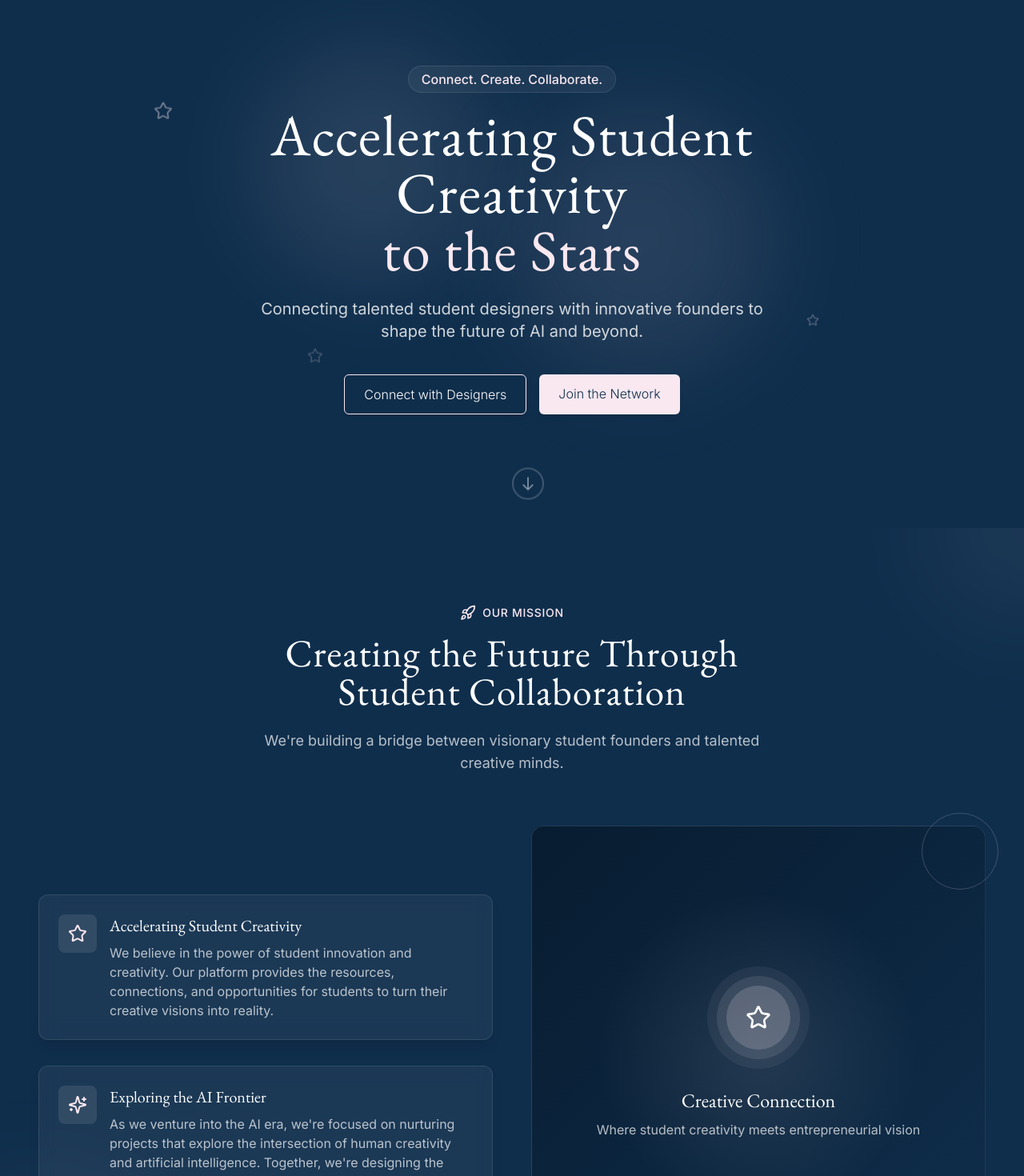
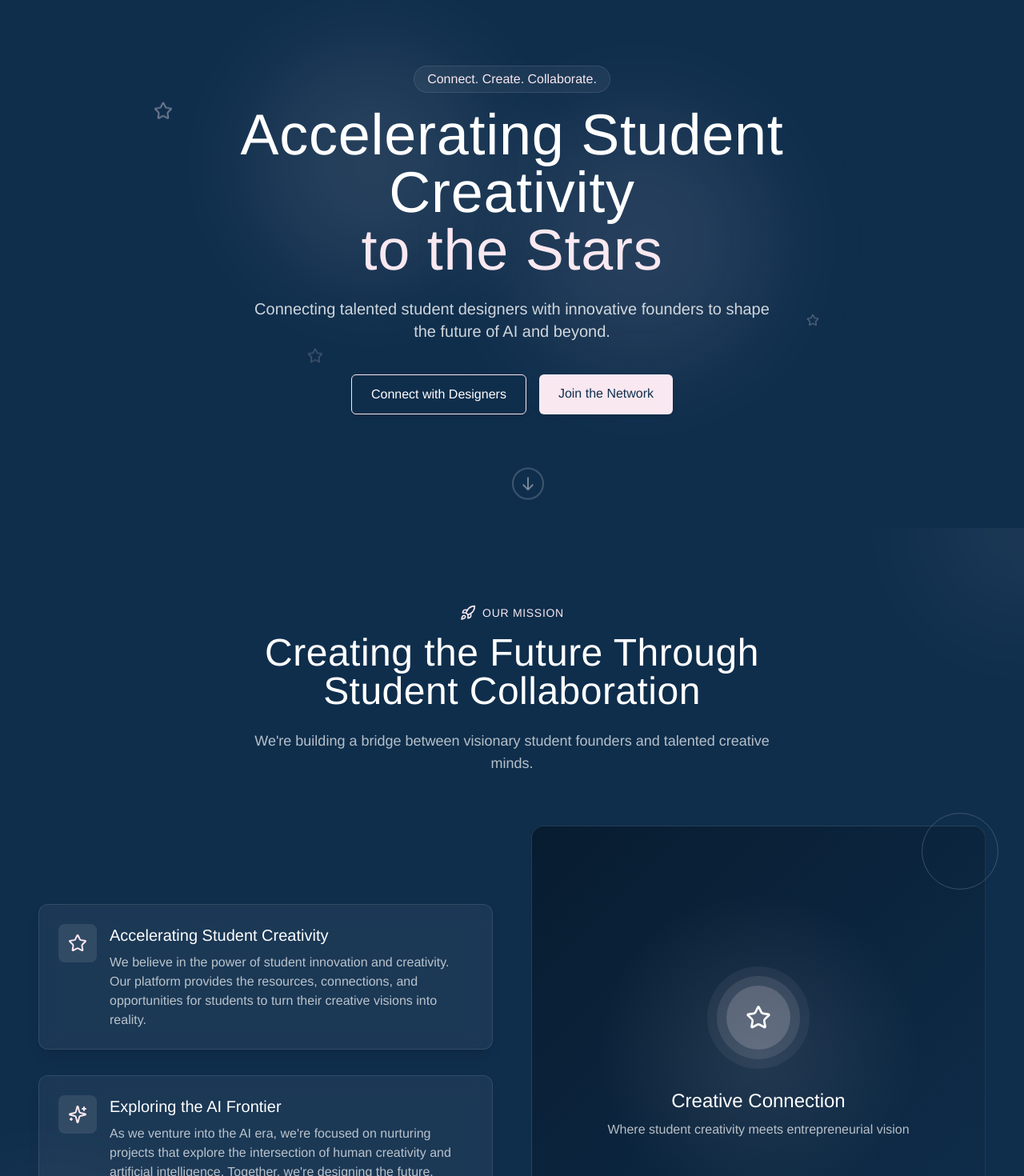
Before and after one commit to manyuagashe/nceladus-landing-page, a React (Vite) app: page / in a window 1280 px wide. Shown: the part 140-1610 px from the top of the page at 80% size. Built offline with nearby package versions, Linux system fonts and the light colour scheme.

Commit message:
Update website font
Update the website to use Helvetica font.

```diff
--- a/src/components/Hero.tsx
+++ b/src/components/Hero.tsx
@@ -66,15 +66,15 @@ const Hero = () => {
       {/* Content */}
       <div className="relative z-10 max-w-4xl mx-auto text-center">
         <div className="inline-block mb-4 px-4 py-1 rounded-full bg-white/5 border border-white/10 animate-on-scroll">
-          <span className="text-nceladus-light font-medium">Connect. Create. Collaborate.</span>
+          <span className="text-nceladus-light font-medium font-helvetica">Connect. Create. Collaborate.</span>
         </div>
 
-        <h1 className="heading text-5xl md:text-7xl mb-6 animate-on-scroll" style={{ fontWeight: 400 }}>
+        <h1 className="heading text-5xl md:text-7xl mb-6 animate-on-scroll font-helvetica font-light">
           Accelerating Student Creativity
           <span className="block text-nceladus-light">to the Stars</span>
         </h1>
 
-        <p className="text-lg md:text-xl text-white/80 mb-10 max-w-2xl mx-auto animate-on-scroll">
+        <p className="text-lg md:text-xl text-white/80 mb-10 max-w-2xl mx-auto animate-on-scroll font-helvetica font-light">
           Connecting talented student designers with innovative founders
           to shape the future of AI and beyond.
         </p>
--- a/src/components/Mission.tsx
+++ b/src/components/Mission.tsx
@@ -45,12 +45,12 @@ const Mission = () => {
         <div className="text-center mb-16">
           <div className="inline-flex items-center justify-center space-x-2 mb-4 animate-on-scroll">
             <Rocket size={20} className="text-nceladus-light" />
-            <span className="text-nceladus-light uppercase tracking-wider text-sm font-medium">Our Mission</span>
+            <span className="text-nceladus-light uppercase tracking-wider text-sm font-medium font-helvetica">Our Mission</span>
           </div>
-          <h2 className="heading text-4xl md:text-5xl mb-6 animate-on-scroll">
+          <h2 className="heading text-4xl md:text-5xl mb-6 animate-on-scroll font-helvetica font-light">
             Creating the Future Through <br /> Student Collaboration
           </h2>
-          <p className="text-lg text-white/70 max-w-2xl mx-auto animate-on-scroll">
+          <p className="text-lg text-white/70 max-w-2xl mx-auto animate-on-scroll font-helvetica font-light">
             We're building a bridge between visionary student founders and talented creative minds.
           </p>
         </div>
@@ -64,8 +64,8 @@ const Mission = () => {
                     <Star size={24} className="text-nceladus-light" />
                   </div>
                   <div>
-                    <h3 className="text-xl font-eb-garamond mb-2">Accelerating Student Creativity</h3>
-                    <p className="text-white/70">
+                    <h3 className="text-xl font-helvetica font-light mb-2">Accelerating Student Creativity</h3>
+                    <p className="text-white/70 font-helvetica font-light">
                       We believe in the power of student innovation and creativity.
                       Our platform provides the resources, connections, and opportunities
                       for students to turn their creative visions into reality.
@@ -80,8 +80,8 @@ const Mission = () => {
                     <Sparkles size={24} className="text-nceladus-light" />
                   </div>
                   <div>
-                    <h3 className="text-xl font-eb-garamond mb-2">Exploring the AI Frontier</h3>
-                    <p className="text-white/70">
+                    <h3 className="text-xl font-helvetica font-light mb-2">Exploring the AI Frontier</h3>
+                    <p className="text-white/70 font-helvetica font-light">
                       As we venture into the AI era, we're focused on nurturing projects
                       that explore the intersection of human creativity and artificial intelligence.
                       Together, we're designing the future.
@@ -105,8 +105,8 @@ const Mission = () => {
                       <Star size={32} className="text-white" />
                     </div>
                   </div>
-                  <h3 className="text-2xl font-eb-garamond mb-2">Creative Connection</h3>
-                  <p className="text-white/70">
+                  <h3 className="text-2xl font-helvetica font-light mb-2">Creative Connection</h3>
+                  <p className="text-white/70 font-helvetica font-light">
                     Where student creativity meets
                     entrepreneurial vision
                   </p>
--- a/src/components/Navbar.tsx
+++ b/src/components/Navbar.tsx
@@ -30,7 +30,7 @@ const Navbar = () => {
     >
       <div className="max-w-7xl mx-auto flex justify-between items-center">
         <a href="#" className="flex items-center space-x-2">
-          <span className="text-2xl font-eb-garamond text-white tracking-wider">nceladus</span>
+          <span className="text-2xl font-helvetica font-light text-white tracking-wide">nceladus</span>
         </a>
 
         {/* Desktop Navigation */}
@@ -39,7 +39,7 @@ const Navbar = () => {
             <a
               key={item}
               href={`#${item.toLowerCase()}`}
-              className="text-white hover:text-nceladus-light transition-colors duration-300 link-hover"
+              className="text-white hover:text-nceladus-light transition-colors duration-300 link-hover font-helvetica font-light"
             >
               {item}
             </a>
@@ -67,7 +67,7 @@ const Navbar = () => {
             <a
               key={item}
               href={`#${item.toLowerCase()}`}
-              className="text-xl text-white hover:text-nceladus-light transition-colors duration-300 py-2"
+              className="text-xl text-white hover:text-nceladus-light transition-colors duration-300 py-2 font-helvetica font-light"
               onClick={() => setMobileMenuOpen(false)}
             >
               {item}
--- a/src/index.css
+++ b/src/index.css
@@ -1,4 +1,3 @@
-
 @import url('https://fonts.googleapis.com/css2?family=Inter:wght@300;400;500;600;700&display=swap');
 @import url('https://fonts.googleapis.com/css2?family=EB+Garamond:wght@400;500;600&display=swap');
 
@@ -93,7 +92,7 @@
   }
 
   body {
-    @apply bg-nceladus-dark text-white font-sans;
+    @apply bg-nceladus-dark text-white font-helvetica;
     overflow-x: hidden;
   }
 
@@ -108,12 +107,12 @@
   }
 
   .accent-text {
-    @apply text-nceladus-light font-eb-garamond;
+    @apply text-nceladus-light font-helvetica;
   }
 
   .heading {
-    @apply font-eb-garamond tracking-wide font-normal leading-tight;
-    letter-spacing: 0.02em;
+    @apply font-helvetica tracking-normal font-light leading-tight;
+    letter-spacing: 0.01em;
   }
 
   .link-hover {
--- a/tailwind.config.ts
+++ b/tailwind.config.ts
@@ -76,8 +76,8 @@ export default {
 				sm: 'calc(var(--radius) - 4px)'
 			},
 			fontFamily: {
-				'eb-garamond': ['"EB Garamond"', 'Garamond', 'Times New Roman', 'serif'],
-				sans: ['Inter', 'sans-serif'],
+				helvetica: ['Helvetica Neue', 'Helvetica', 'Arial', 'sans-serif'],
+				sans: ['Helvetica Neue', 'Helvetica', 'Arial', 'sans-serif'],
 			},
 			keyframes: {
 				'accordion-down': {
```
Also changed, not shown: src/components/Network.tsx (+13 -13 lines).
